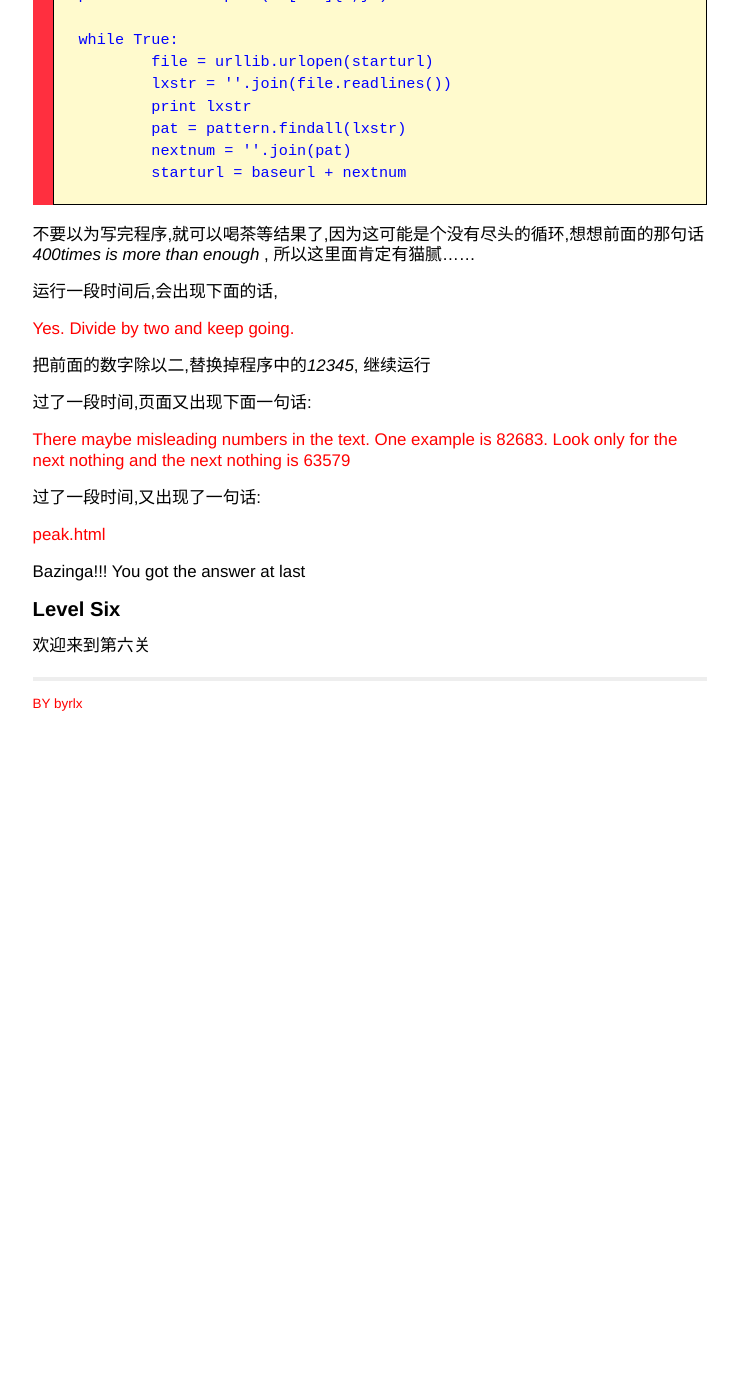
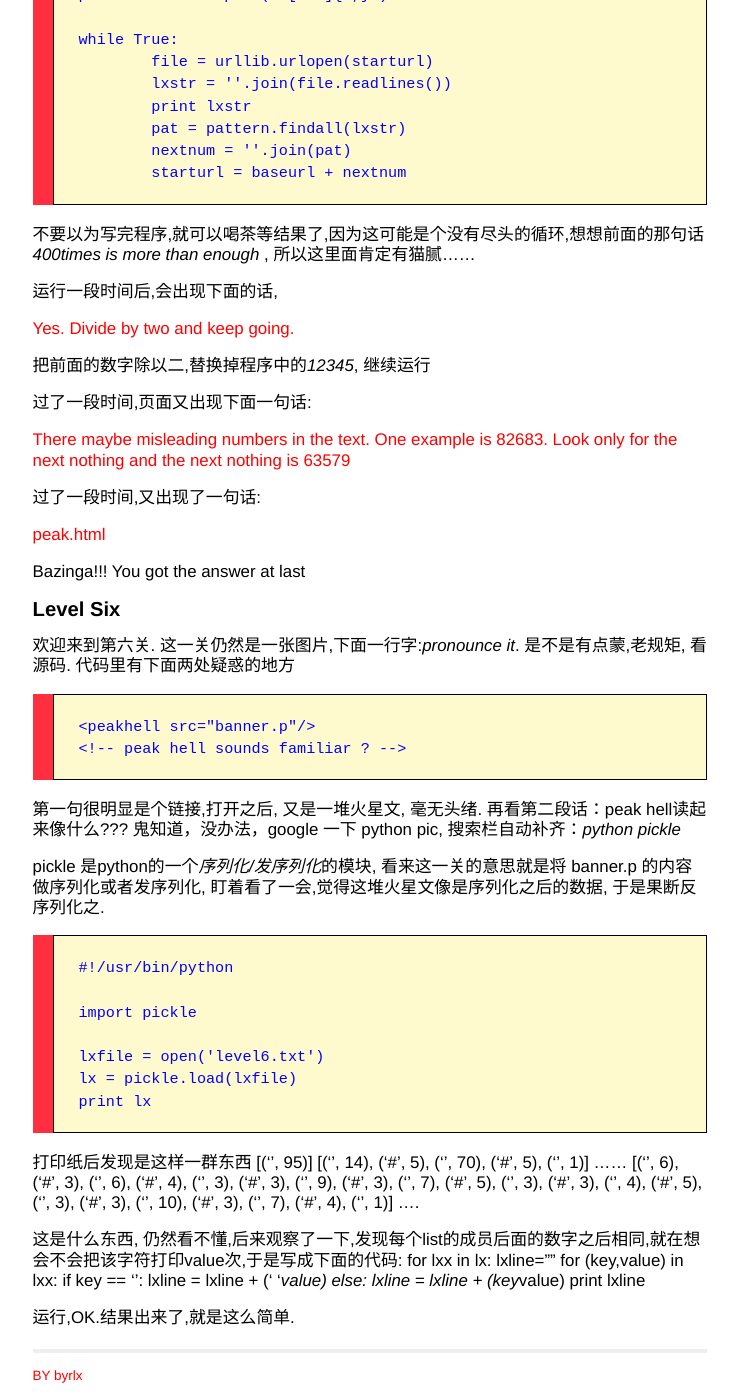
Before and after one commit to byrlx/byrlx.github.io, a Jekyll site: the page built from _posts/2013-06-16-the-python-challenge-攻略-(1-8).md, in a window 1280 px wide and 1400 px high, scrolled down 3381 px. Shown: the whole window, without its empty margins (270-1008 px from the left). Built offline with Jekyll 4.4.1, drawn with Linux system fonts in a browser that asks for light colours; Markdown is read by kramdown in place of the engine named in the settings; before the commit the page ends 4109 px from its top, so only the background shows below that.

Commit message:
modify post 'challen'

```diff
--- a/_posts/2013-06-16-the-python-challenge-攻略-(1-8).md
+++ b/_posts/2013-06-16-the-python-challenge-攻略-(1-8).md
@@ -166,4 +166,38 @@ Bazinga!!! You got the answer at last
 
 #### Level Six
 
-欢迎来到第六关
+欢迎来到第六关. 这一关仍然是一张图片,下面一行字:*pronounce it*. 是不是有点蒙,老规矩, 看源码. 代码里有下面两处疑惑的地方
+
+	<peakhell src="banner.p"/>
+	<!-- peak hell sounds familiar ? -->
+
+第一句很明显是个链接,打开之后, 又是一堆火星文, 毫无头绪. 再看第二段话：peak hell读起来像什么??? 鬼知道，没办法，google 一下 python pic, 搜索栏自动补齐：*python pickle*
+
+pickle 是python的一个*序列化/发序列化*的模块, 看来这一关的意思就是将 banner.p 的内容做序列化或者发序列化, 盯着看了一会,觉得这堆火星文像是序列化之后的数据, 于是果断反序列化之.
+
+	#!/usr/bin/python
+
+	import pickle
+
+	lxfile = open('level6.txt')
+	lx = pickle.load(lxfile)
+	print lx
+
+打印纸后发现是这样一群东西
+	[('', 95)]
+	[('', 14), ('#', 5), ('', 70), ('#', 5), ('', 1)]
+	......
+	[('', 6), ('#', 3), ('', 6), ('#', 4), ('', 3), ('#', 3), ('', 9), ('#', 3), ('', 7), ('#', 5), ('', 3), ('#', 3), ('', 4), ('#', 5), ('', 3), ('#', 3), ('', 10), ('#', 3), ('', 7), ('#', 4), ('', 1)]
+	....
+
+这是什么东西, 仍然看不懂,后来观察了一下,发现每个list的成员后面的数字之后相同,就在想会不会把该字符打印value次,于是写成下面的代码:
+	for lxx in lx:
+		lxline=""
+		for (key,value) in lxx:
+			if key == '':
+				lxline = lxline + (' '*value)
+			else:
+				lxline = lxline + (key*value)
+		print  lxline
+
+运行,OK.结果出来了,就是这么简单.
```
